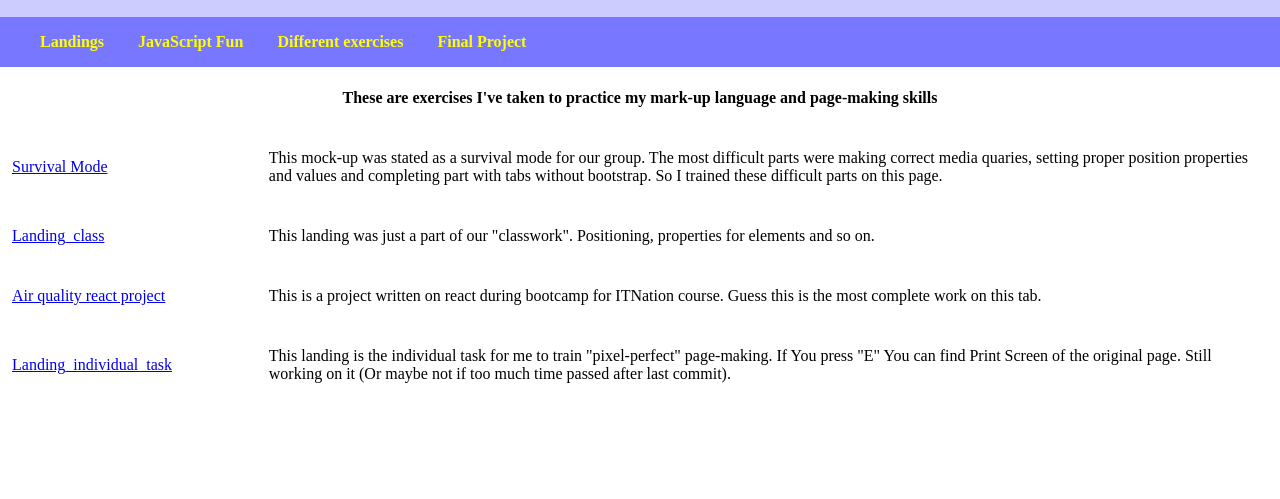
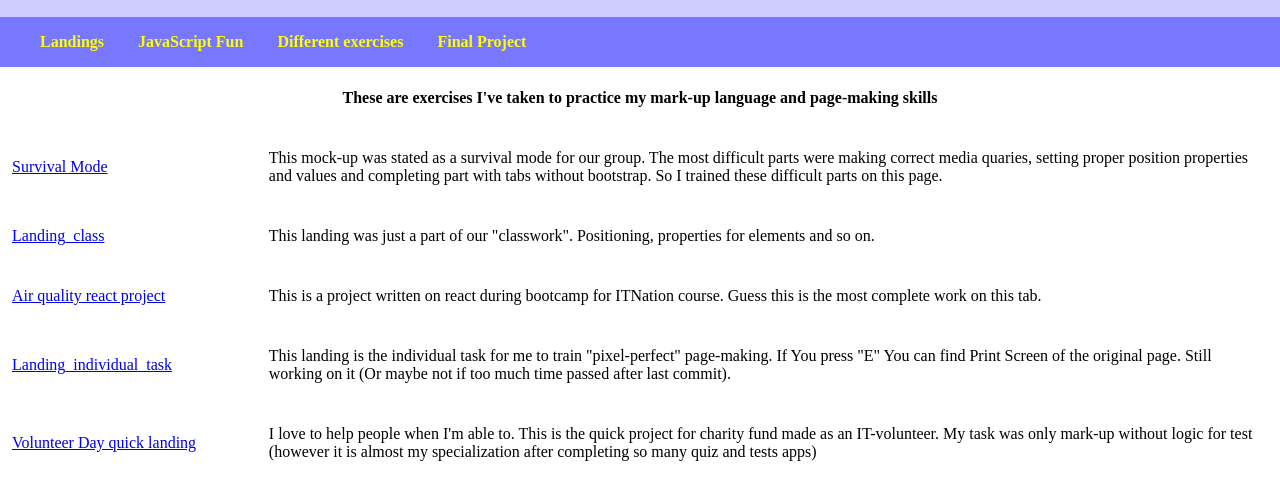
Before and after one commit to ArMANIAK/ArMANIAK.github.io, a plain HTML site: page index.html in a window 1280 px wide. Both pictures are taken after a click on the link "Landings". Shown: the part 103-602 px from the top of the page. Drawn offline with nearby package versions, Linux system fonts and the light colour scheme.

Commit message:
volunteer project added to expose

```diff
--- a/index.html
+++ b/index.html
@@ -61,6 +61,15 @@
                 <td>
                     This landing is the individual task for me to train "pixel-perfect" page-making. If You press "E" You can find Print Screen of the original page.
                     Still working on it (Or maybe not if too much time passed after last commit).
+                </td>
+            </tr>
+            <tr>
+                <td>
+                    <a href="Landings/volunteer/index.html">Volunteer Day quick landing</a>
+                </td>
+                <td>
+                    I love to help people when I'm able to. This is the quick project for charity fund made as an IT-volunteer.
+                    My task was only mark-up without logic for test (however it  is almost my specialization after completing so many quiz and tests apps)
                 </td>
             </tr>
         </table>
```
